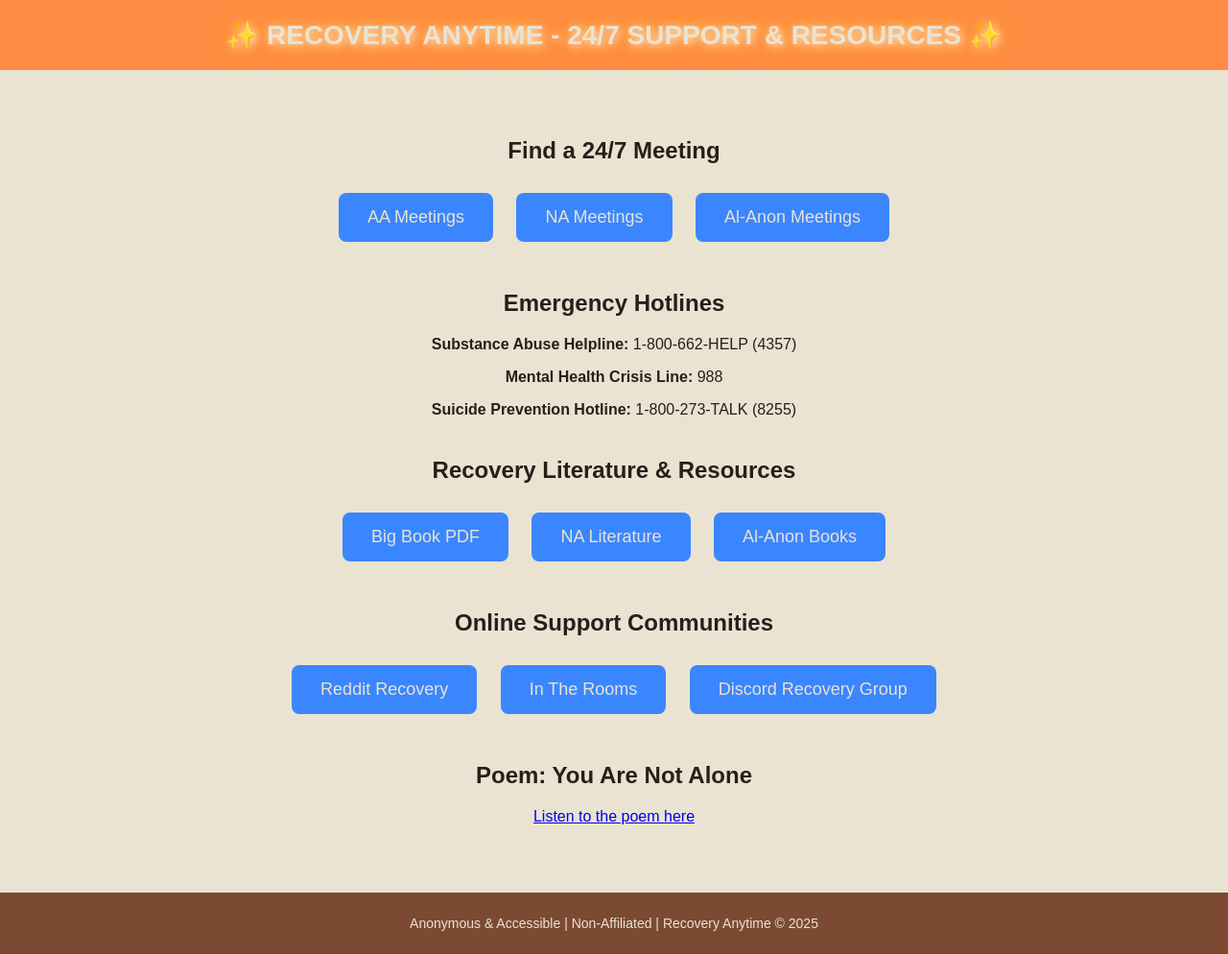
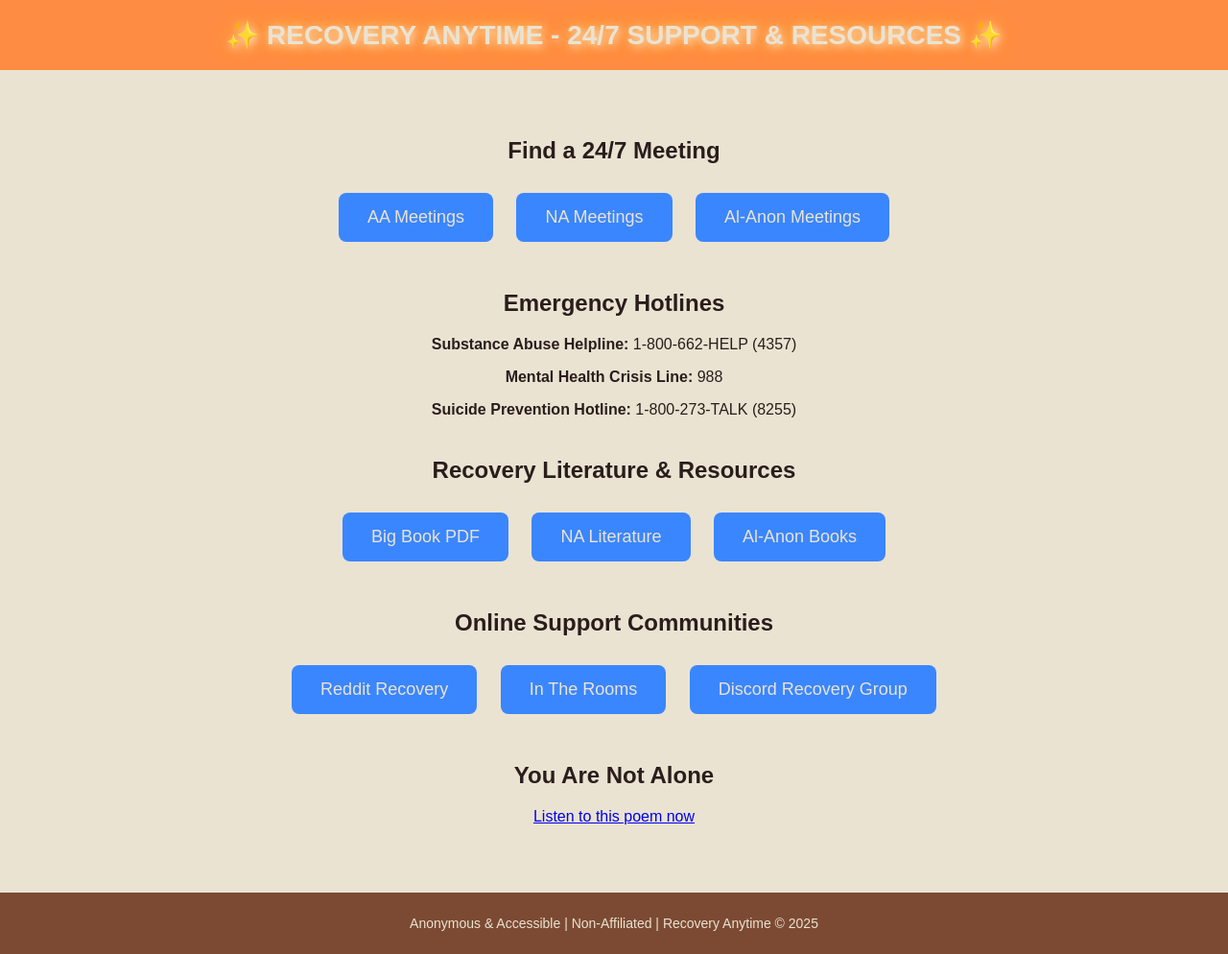
Before and after one commit to shakeitstarky/anomynous, a plain HTML site: page index.html in a window 1280 px wide. Shown: the whole page at 96% size. Drawn offline with Linux system fonts and the light colour scheme.

Commit message:
Update index.html

```diff
--- a/index.html
+++ b/index.html
@@ -92,8 +92,8 @@
             <button class="btn" onclick="location.href='https://discord.com/invite/recovery'">Discord Recovery Group</button>
         </section>
         <section>
-            <h2>Poem: You Are Not Alone</h2>
-            <p><a href="https://youtu.be/TOIPr9p0NII" target="_blank">Listen to the poem here</a></p>
+            <h2>You Are Not Alone</h2>
+            <p><a href="https://youtu.be/TOIPr9p0NII" target="_blank">Listen to this poem now</a></p>
         </section>
     </div>
     <footer>
```
